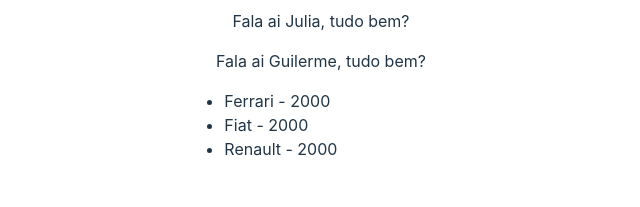
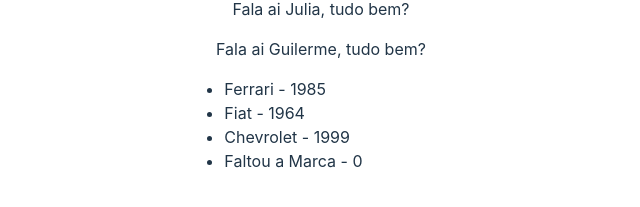
Before and after one commit to AlexSimao/react-js, a React (Vite) app in the folder Exercicios/ex-001/: page / in a window 1280 px wide. Shown: the part 533-740 px from the top of the page, without its empty margins (319-959 px from the left). Built offline with nearby package versions, Linux system fonts and the light colour scheme.

Commit message:
Aprendendo como usar propTypes nos componentes React e como definir um valor padrÃo as props, usando defaultProps.

```diff
--- a/Exercicios/ex-001/src/components/List.jsx
+++ b/Exercicios/ex-001/src/components/List.jsx
@@ -6,16 +6,17 @@
       <ul>
         <ListItem
           marca="Ferrari"
-          ano_lancamento="2000"
+          ano_lancamento={1985}
         />
         <ListItem
           marca="Fiat"
-          ano_lancamento="2000"
+          ano_lancamento={1964}
         />
         <ListItem
-          marca="Renault"
-          ano_lancamento="2000"
+          marca="Chevrolet"
+          ano_lancamento={1999}
         />
+        <ListItem />
       </ul>
     </>
   );
--- a/Exercicios/ex-001/src/components/ListItem.jsx
+++ b/Exercicios/ex-001/src/components/ListItem.jsx
@@ -1,3 +1,5 @@
+import PropTypes from "prop-types";
+
 function ListItem({ marca, ano_lancamento }) {
   return (
     <>
@@ -8,4 +10,14 @@
   );
 }
 
+ListItem.propTypes = {
+  marca: PropTypes.string.isRequired,
+  ano_lancamento: PropTypes.number,
+};
+
+ListItem.defaultProps = {
+  marca: "Faltou a Marca",
+  ano_lancamento: 0
+}
+
 export default ListItem;
```
